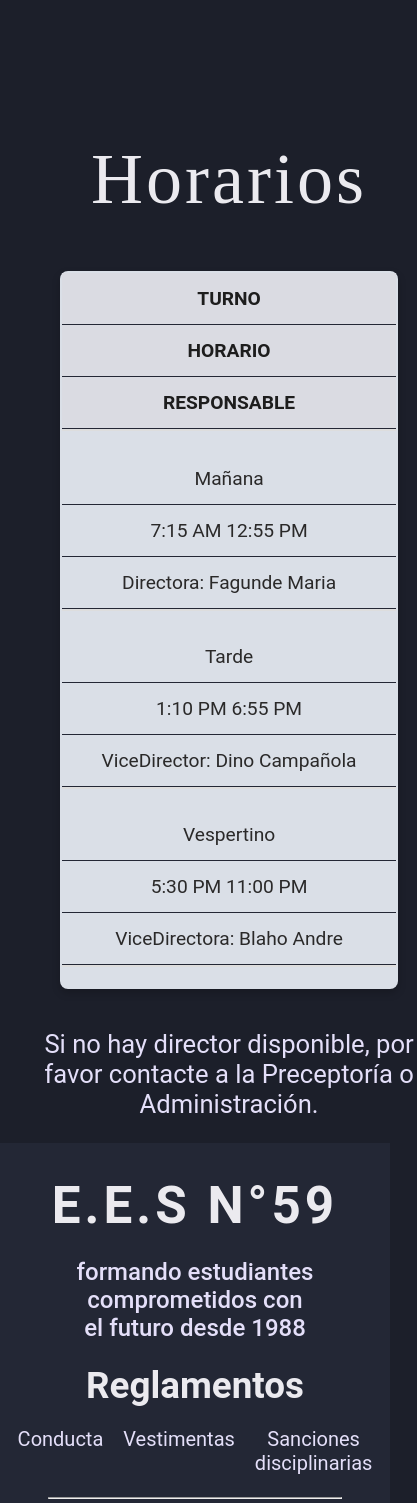
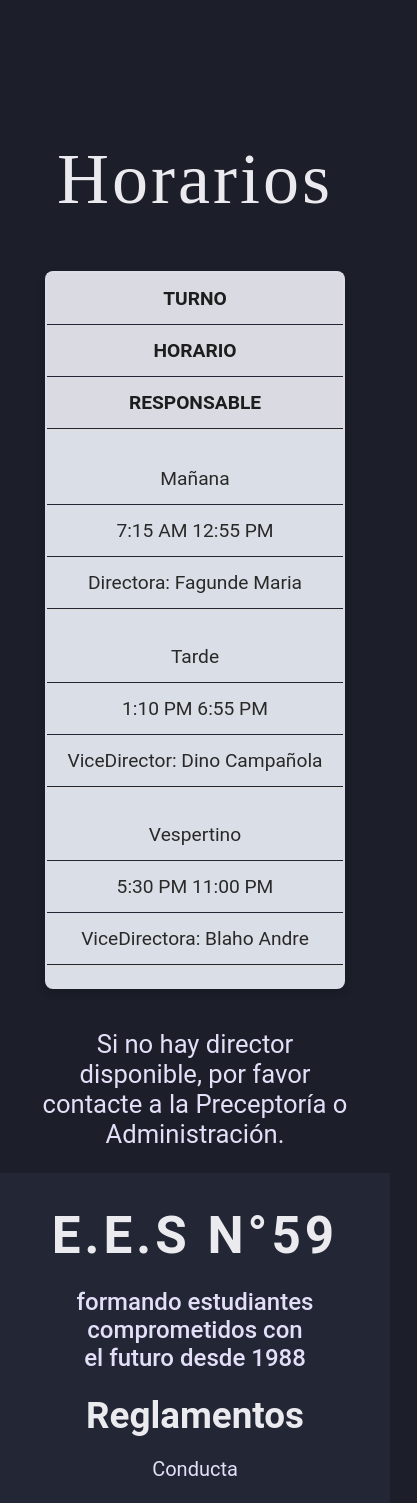
Before and after one commit to Vientousky/centenario, a React (Vite) app: page / in a window 390 px wide. Shown: the part 5800-7303 px from the top of the page, 417 px wide, since content can reach past the window. Built offline with nearby package versions, Linux system fonts and the light colour scheme; grey boxes are pictures that could not be loaded; a web font is replaced by a local one.

Commit message:
arreglos

```diff
--- a/src/Components/central.css
+++ b/src/Components/central.css
@@ -176,7 +176,7 @@ html {
     box-shadow: 0 4px 8px rgba(0, 0, 0, 0.2);
 }
 
-.menu-toggle {
+.Alternar-menus {
     display: none;
 }
 
@@ -212,7 +212,7 @@ html {
         text-align: center;
     }
 
-    .menu-toggle {
+    .Alternar-menus {
         margin: 20px;
         display: block;
         width: 32px;
@@ -224,7 +224,7 @@ html {
         z-index: 3;
     }
 
-    .menu-toggle .line {
+    .Alternar-menus .line {
         display: block;
         width: 100%;
         height: 3px;
@@ -234,15 +234,15 @@ html {
         transition: transform 0.3s ease, opacity 0.3s ease;
     }
 
-    .menu-toggle.active .line:nth-child(1) {
+    .Alternar-menus.active .line:nth-child(1) {
         transform: rotate(45deg) translate(5px, 5px);
     }
 
-    .menu-toggle.active .line:nth-child(2) {
+    .Alternar-menus.active .line:nth-child(2) {
         opacity: 0;
     }
 
-    .menu-toggle.active .line:nth-child(3) {
+    .Alternar-menus.active .line:nth-child(3) {
         transform: rotate(-45deg) translate(5px, -5px);
     }
 }
@@ -965,11 +965,6 @@ html {
 
 @media (max-width: 680px) {
 
-
-    .card-info {
-        grid-template-columns: repeat(auto-fit, minmax(300px, 1fr));
-    }
-
     .item-card:nth-child(3) {
         grid-column: span 1;
     }
@@ -978,10 +973,6 @@ html {
     .item-card p {
         justify-content: flex-start;
         text-wrap: balance;
-    }
-
-    .tabla-horarios table  {
-        width: 90%;
     }
 
     .tabla-horarios,
@@ -1013,7 +1004,7 @@ html {
     }
 
     .tabla-horarios h2 {
-        margin: 50px;
+        margin: 50px 0;
     }
 
 }
@@ -1107,6 +1098,11 @@ footer {
     .foo-con {
         max-width: 90%;
     }
+
+    .foo-card ul {
+        display: flex;
+        flex-direction: column;
+    }
 }
 
 /* ----> Comienzo de foother <---- */
--- a/src/Components/header.jsx
+++ b/src/Components/header.jsx
@@ -93,7 +93,7 @@ export const Header = () => {
                 </nav>
 
                 <button
-                    className={`menu-toggle ${menuOpen ? 'active' : ''}`}
+                    className={`Alternar-menus ${menuOpen ? 'active' : ''}`}
                     onClick={() => setMenuOpen(!menuOpen)}
                     aria-expanded={menuOpen ? "true" : "false"}>
                     <span className="line"></span>
```
